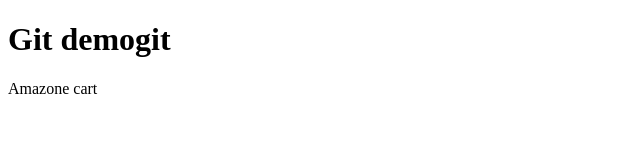
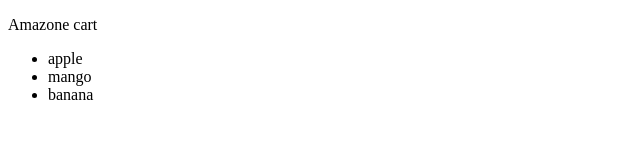
Before and after one commit to sarje-nikita/learn_git_github, a plain HTML site: page index.html in a window 1280 px wide. Shown: the whole page, without its empty margins (0-640 px from the left). Drawn offline with Linux system fonts and the light colour scheme.

Commit message:
[Nikita sarje]feat:add the list of fruits

```diff
--- a/index.html
+++ b/index.html
@@ -5,8 +5,17 @@
     <title>Document</title>
 </head>
 <body>
-    <h1>Git demogit</h1>
     <p>Amazone cart</p>
+    <ul>
+        <li>
+            apple
+        </li>
+        <li> mango</li>
+        <li>
+            banana
+        </li>
+    </ul>
+
     <!-- end for today 21-7-2024 -->
 </body>
 </html>
```
